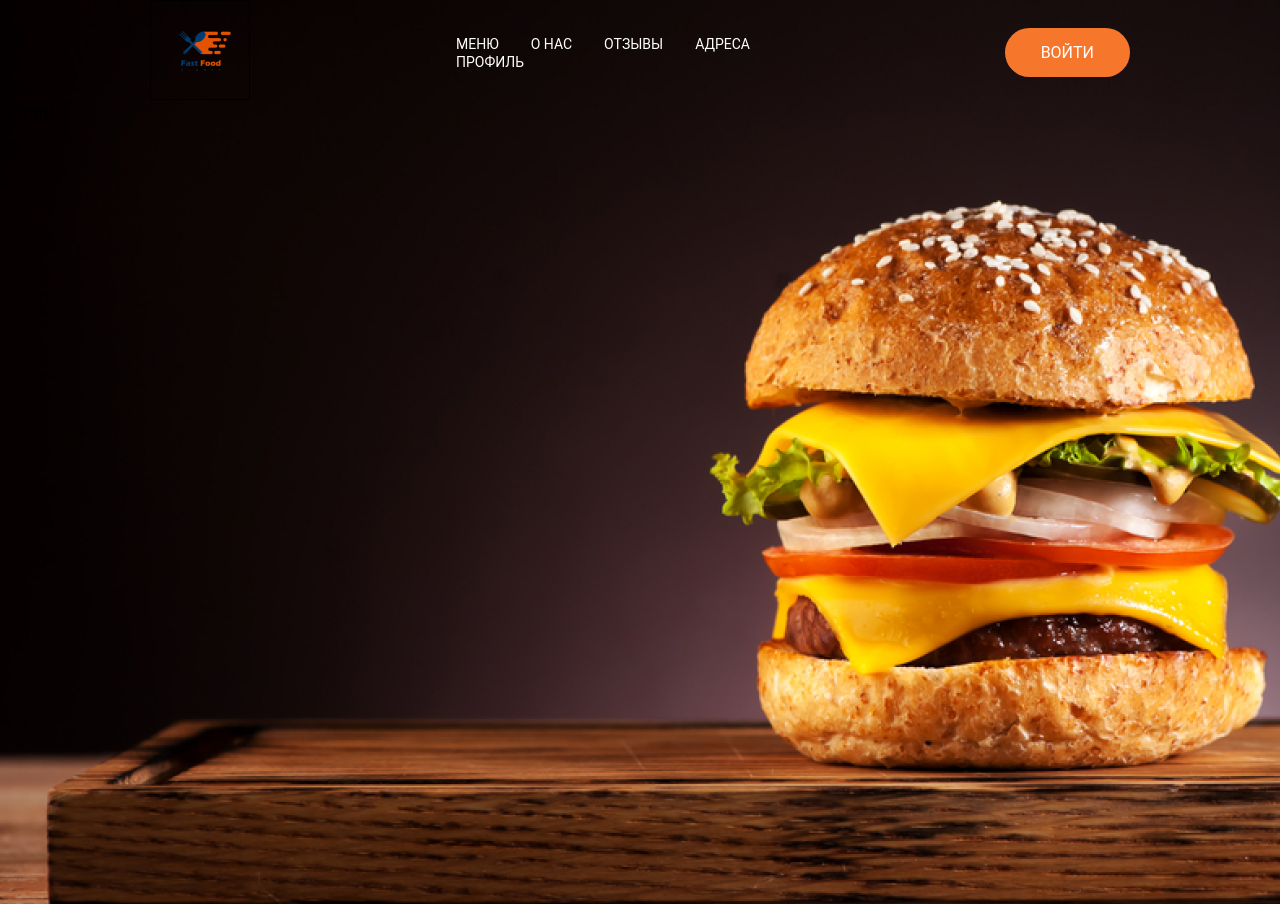
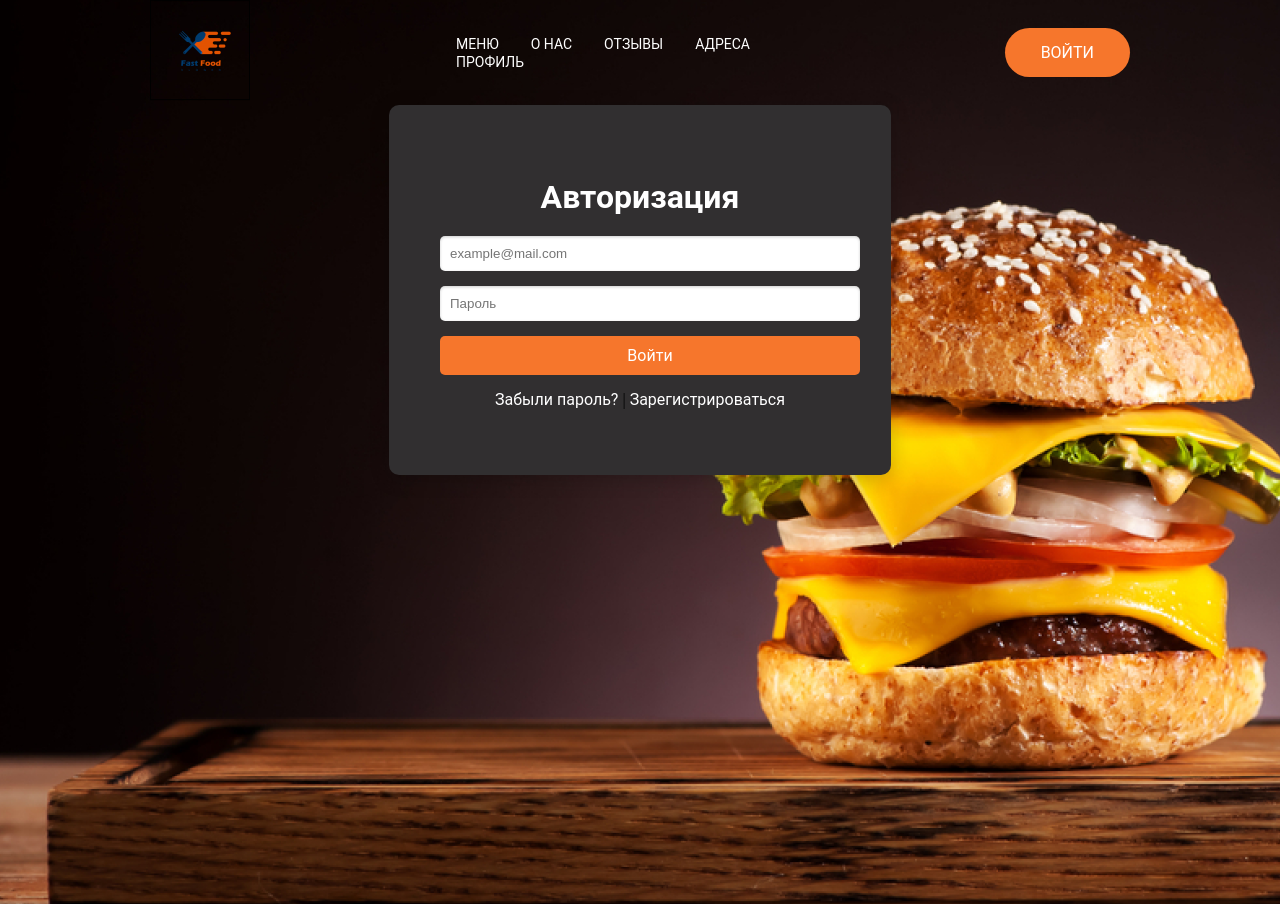
Before and after one commit to akorzun157/burger, a Django app: page /user/login/ in a window 1280 px wide. Run offline with Django 5.2, Linux system fonts and the light colour scheme.

Commit message:
minor changes have been made.

```diff
--- /dev/null
+++ b/static/deps/css/style_users.css
@@ -0,0 +1,78 @@
+.auth-container {
+    display: flex;
+    justify-content: center;
+    align-items: center;
+}
+
+.auth-holder {
+    background-color: #312F30;
+    padding: 4%;
+    border-radius: 10px;
+    box-shadow: 0 4px 20px rgba(0, 0, 0, 0.2);
+    width: 90%;
+    max-width: 400px;
+}
+
+.auth-title {
+    color: #fff;
+    text-align: center;
+    margin-bottom: 20px;
+    font-family: Roboto;
+}
+
+.form-group {
+    margin-bottom: 15px;
+}
+
+input[type="name"],
+input[type="email"],
+input[type="password"] {
+    width: 100%;
+    padding: 10px;
+    border: none;
+    border-radius: 5px;
+    outline: none;
+    box-shadow: inset 0 1px 3px rgba(0, 0, 0, 0.2);
+}
+
+input[type="name"]:focus,
+input[type="email"]:focus,
+input[type="password"]:focus {
+    border: 1px solid #007BFF;
+    transition: border-color 0.3s;
+}
+
+.submit-button {
+    width: 105%;
+    padding: 10px;
+    border: none;
+    border-radius: 5px;
+    background-color: #F6762C;
+    color: #fff;
+    font-size: 16px;
+    cursor: pointer;
+    transition: background-color 0.3s;
+    transition: color 0.3s;
+    font-family: Roboto;
+}
+
+.submit-button:hover {
+    background-color:#2cf676;
+    color: #000;
+}
+
+.links {
+    text-align: center;
+    margin: 15px 0;
+}
+
+.links a {
+    color: #fff;
+    text-decoration: none;
+    transition: color 0.3s;
+    font-family: Roboto;
+}
+
+.links a:hover {
+    color: #007BFF;
+}
--- a/templates/base.html
+++ b/templates/base.html
@@ -27,8 +27,8 @@
                             <ul class="dropdown-menu">
                                 <li><a class="dropdown-item text-white" href="#">КОРЗИНА</a></li>
                                 <li><a class="dropdown-item text-white" href="{% url 'admin:index' %}">АДМИН ПАНЕЛЬ</a></li>
-                                <li><a class="dropdown-item text-white" href="#">ЛИЧНЫЙ КАБИНЕТ</a></li>
-                                <li><a class="dropdown-item text-white" href="#">ВЫЙТИ</a></li>
+                                <li><a class="dropdown-item text-white" href="{url 'users:profile'}">ЛИЧНЫЙ КАБИНЕТ</a></li>
+                                <li><a class="dropdown-item text-white" href="{url 'users:logout'}">ВЫЙТИ</a></li>
                             </ul>
                         </div>
                     </nav>
@@ -44,6 +44,6 @@
 
         {% block content %}{% endblock %}
 
-        <!-- <script src="{% static 'deps/js/index.js' %}"></script>-->
+        <script src="{% static 'deps/js/index.js' %}"></script>
     </body>
 </html>
--- a/users/templates/users/login.html
+++ b/users/templates/users/login.html
@@ -2,9 +2,28 @@
 {% load static %}
 
 {% block css%}
-<link rel="stylesheet" href="{% static 'deps/css/style_catalog.css' %}">
+<link rel="stylesheet" href="{% static 'deps/css/style_users.css' %}">
 {% endblock %}
 
 {% block header_content %}
-<div>ЛОГИН</div>
+<div class="auth-container">
+    <div class="auth-holder">
+        <h1 class="auth-title font-roboto">Авторизация</h1>
+        <form action="{% url 'users:login' %}" method="POST">
+            {% csrf_token %}
+            <div class="form-group">
+                <input type="email" id="email" name="email" placeholder="example@mail.com" required>
+            </div>
+            <div class="form-group">
+                <input type="password" id="password" name="password" placeholder="Пароль" required>
+            </div>
+            <button class="submit-button" type="submit">Войти</button>
+        </form>
+
+        <div class="links">
+            <a href="/forgot-password">Забыли пароль?</a> |
+            <a href="{% url 'users:registration' %}">Зарегистрироваться</a>
+        </div>
+    </div>
+</div>
 {% endblock %}
--- a/users/urls.py
+++ b/users/urls.py
@@ -10,4 +10,7 @@ app_name = 'users'
 
 urlpatterns = [
         path('login/', views.login, name='login'),
+        path('registration/', views.registration, name='registration'),
+        # path('profile/', views.profile, name='profile'),
+        # path('logout/', views.logout, name='logout'),
 ]
--- a/users/views.py
+++ b/users/views.py
@@ -2,4 +2,14 @@ from django.shortcuts import render
 
 # Create your views here.
 def login(request):
-    return render(request, 'users/login.html')
+    context = {
+        'title': 'Burger - Авторизация',
+    }
+    return render(request, 'users/login.html',  context)
+
+
+def registration(request):
+    context = {
+        'title': 'Burger - Регистрация',
+    }
+    return render(request, 'users/registration.html',  context)
```
Also changed, not shown: users/templates/users/registration.html (+34 -0 lines), static/deps/js/index.js (line endings or trailing spaces), users/forms.py (added).
